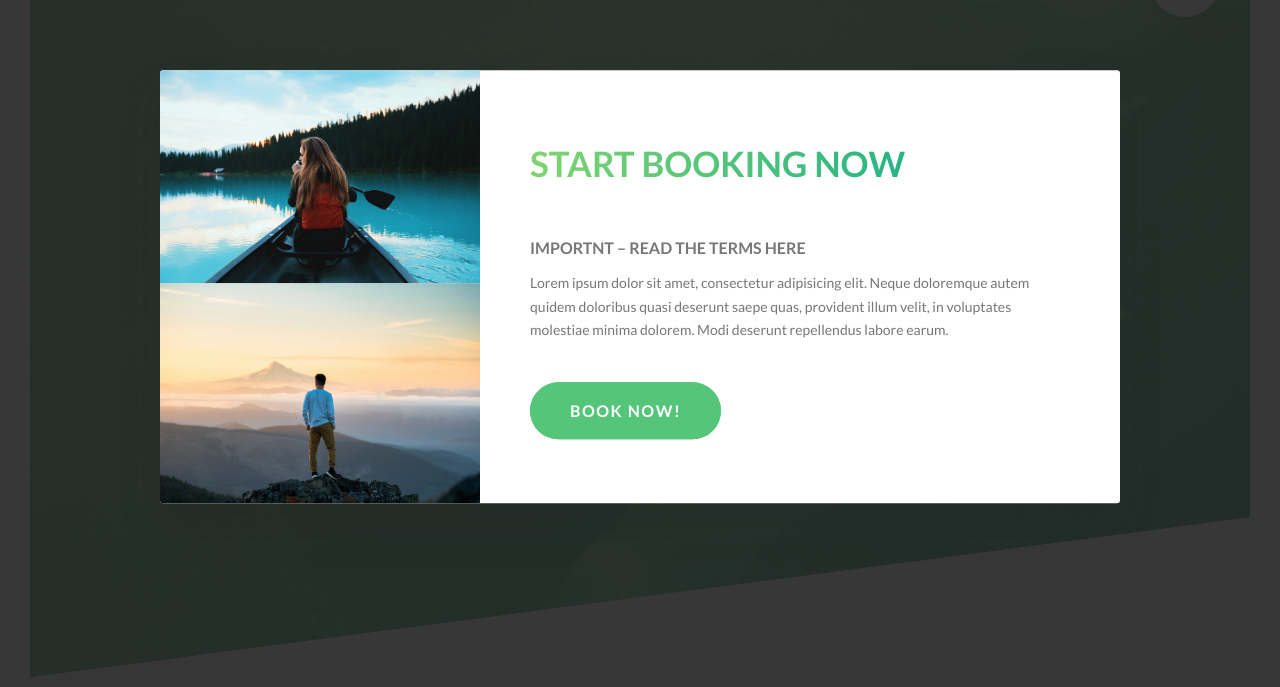
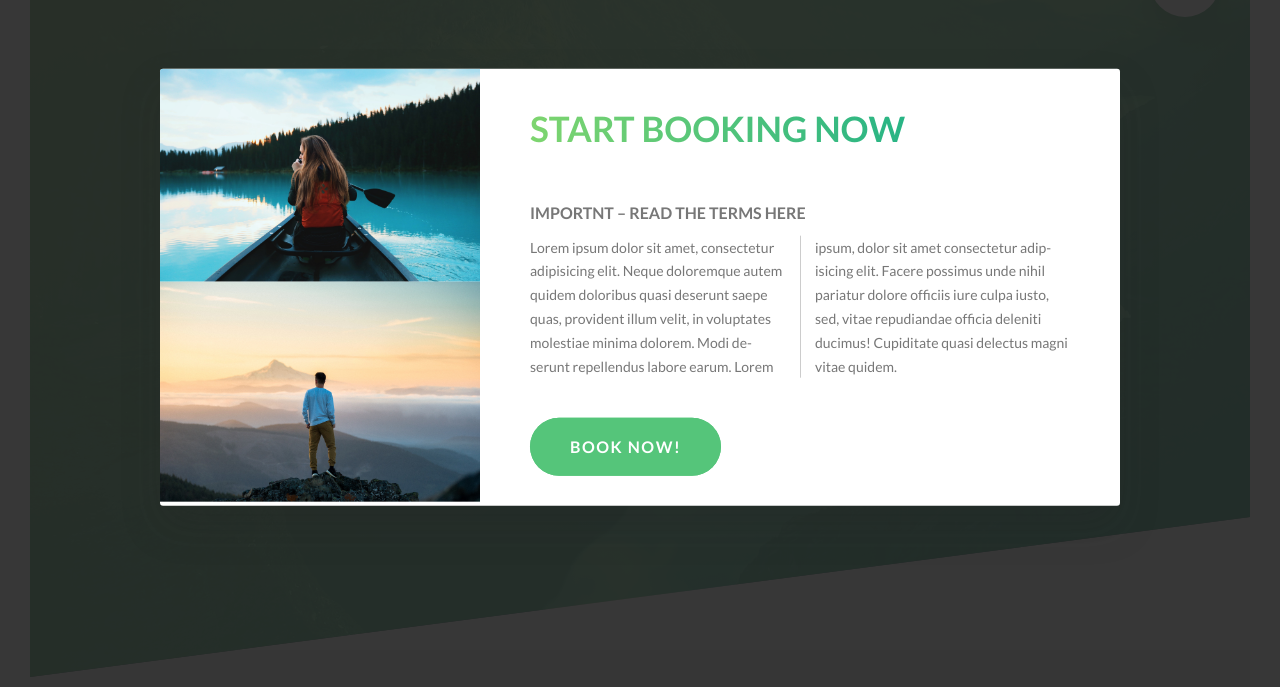
Before and after one commit to MoathDawahreh/advanced-css-nature, a website: page index.html in a window 1280 px wide. Shown: the part 113-800 px from the top of the page. Drawn offline with Linux system fonts and the light colour scheme.

Commit message:
complete popup styling

```diff
--- a/index.html
+++ b/index.html
@@ -443,14 +443,21 @@
 					<img src="img/nat-9.jpg" alt="Tour photo" class="popup__img" />
 				</div>
 				<div class="popup__right">
-					<h2 class="heading-secondary u-margin-bottom-mid">Start booking now</h2>
+					<h2 class="heading-secondary u-margin-bottom-mid">
+						Start booking now
+					</h2>
 
-					<h3 class="heading-tertiary u-margin-bottom-small">Importnt &ndash; read the terms here</h3>
+					<h3 class="heading-tertiary u-margin-bottom-small">
+						Importnt &ndash; read the terms here
+					</h3>
 					<p class="popup__text">
 						Lorem ipsum dolor sit amet, consectetur adipisicing elit. Neque
 						doloremque autem quidem doloribus quasi deserunt saepe quas,
 						provident illum velit, in voluptates molestiae minima dolorem. Modi
-						deserunt repellendus labore earum.
+						deserunt repellendus labore earum. Lorem ipsum, dolor sit amet
+						consectetur adipisicing elit. Facere possimus unde nihil pariatur
+						dolore officiis iure culpa iusto, sed, vitae repudiandae officia
+						deleniti ducimus! Cupiditate quasi delectus magni vitae quidem.
 					</p>
 					<a href="" class="btn btn--green"> Book Now!</a>
 				</div>
--- a/saas/abstracts/_variables.scss
+++ b/saas/abstracts/_variables.scss
@@ -11,14 +11,13 @@ $color-secondary-dark: #ff7730;
 $color-tertiary-light: #2998ff;
 $color-tertiary-dark: #5643fa;
 
-
 $color-gray-light: #f7f7f7;
+$color-gray-light-2: #e6e6e6;
+$color-gray-light-3: #ccc;
 $color-gray-dark: #777;
 $color-gray-dark-2: #333;
 $color-gray-dark-3: #444;
 $color-gray-dark-4: #222;
-
-
 
 $color-white: #fff;
 $color-black: #000;
--- a/saas/components/_popup.scss
+++ b/saas/components/_popup.scss
@@ -34,5 +34,15 @@
 	&__text {
         font-size: 1.4rem;
         margin-bottom: 4rem;
+		column-count: 2;
+		column-gap: 3rem;
+		column-rule: .1rem solid $color-gray-light-3;
+
+
+
+		hyphens: auto;
+		-moz-hyphens: auto;
+		-ms-hyphens: auto;
+		-webkit-hyphens: auto; // for Safari
 	}
 }
```
Also changed, not shown: css/style.css, 1 other file.
